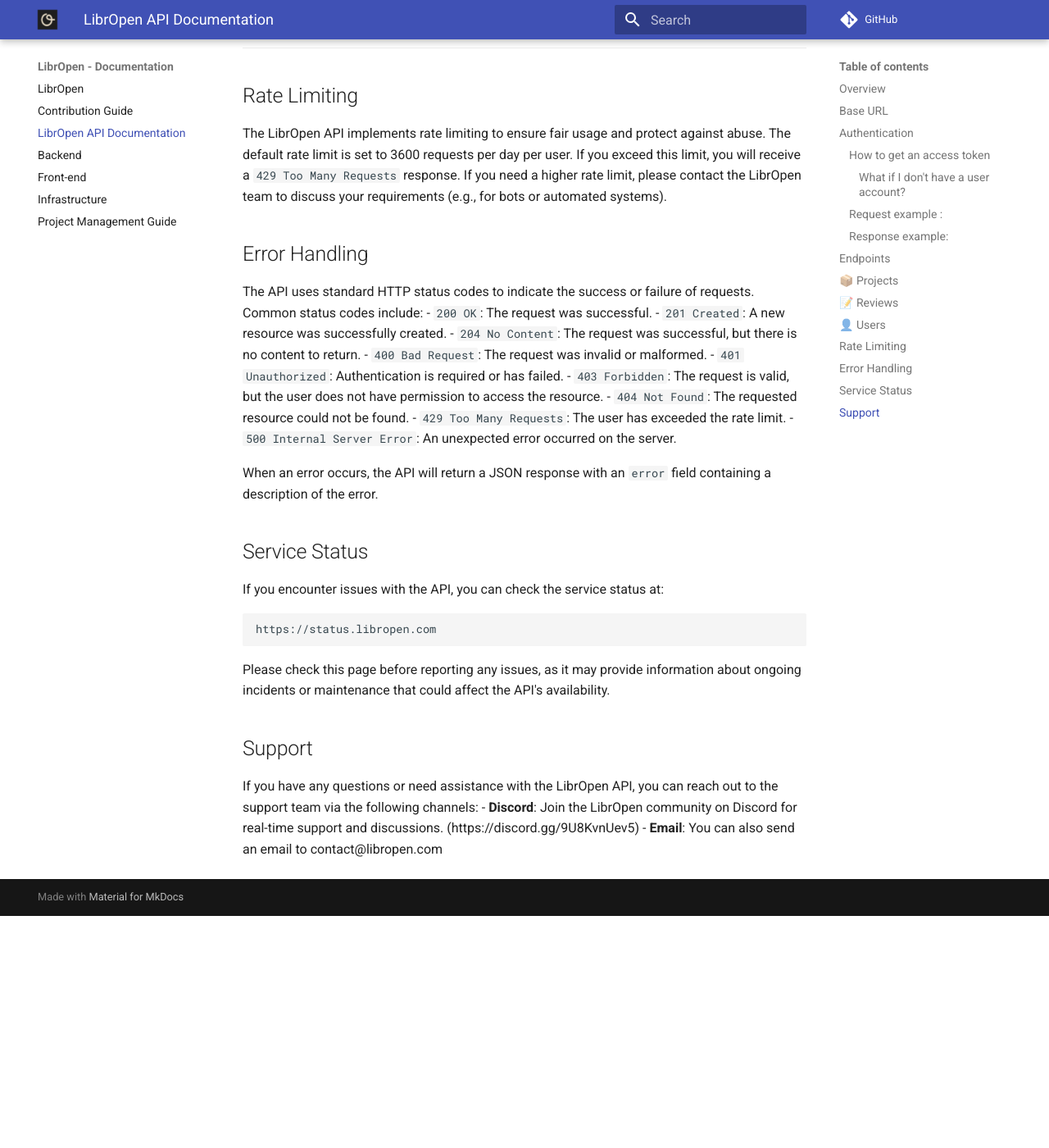
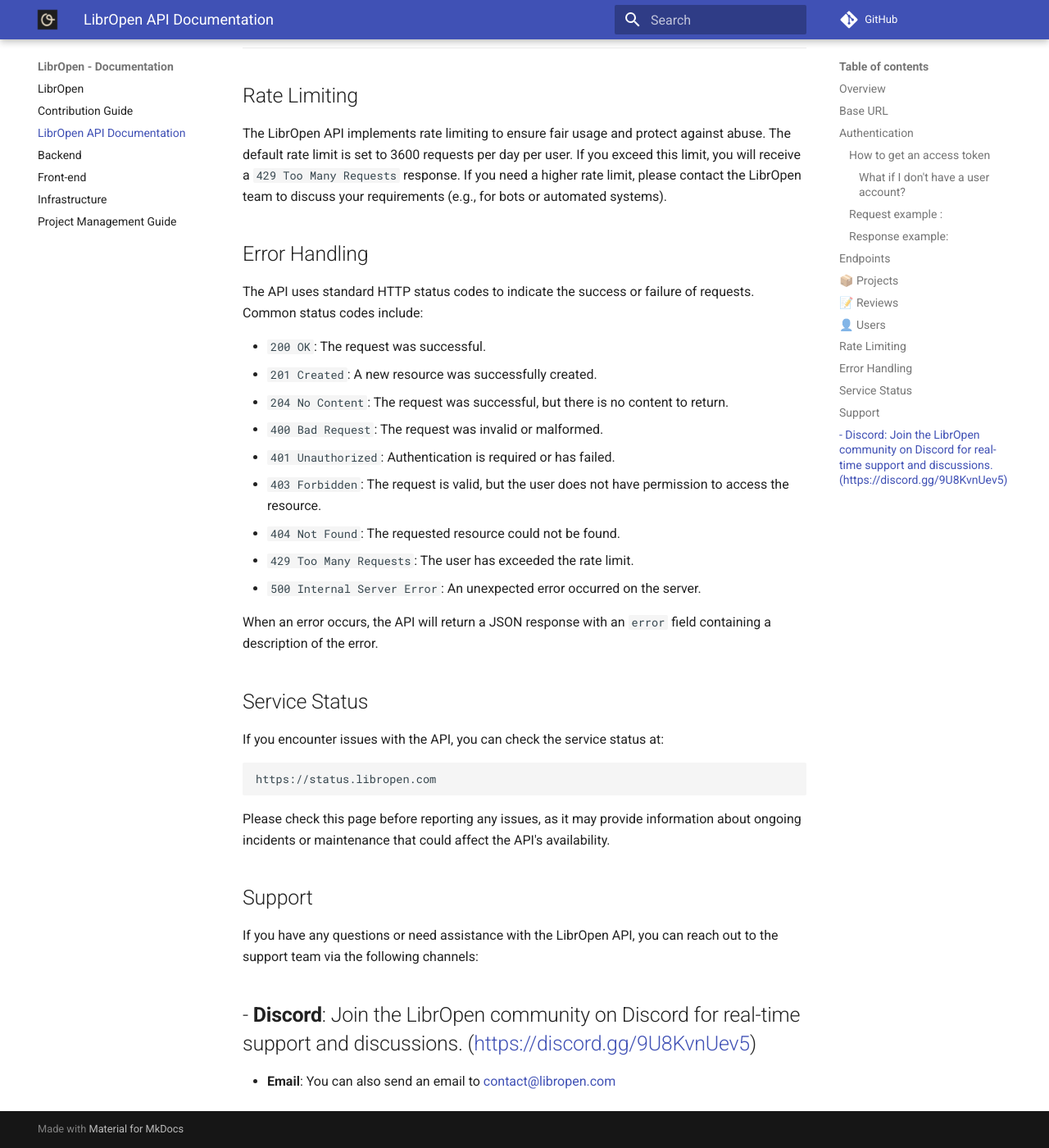
Before and after one commit to LibrOpen/Documentation, an MkDocs documentation site: the page built from docs/api.md, in a window 1280 px wide and 1400 px high, scrolled down 2605 px. Shown: the whole window at 82% size. Built offline with MkDocs 1.6.1 and Material for MkDocs 9.7.7, drawn with Linux system fonts in a browser that asks for light colours; comment, search, counter and statistics services are not loaded; before the commit the page ends 3722 px from its top, so only the background shows below that; some of the changed lines change nothing that is shown.

Commit message:
fix(api.md): improve formatting and clarity in error handling and support sections

```diff
--- a/docs/api.md
+++ b/docs/api.md
@@ -223,6 +223,7 @@
 ## Error Handling
 
 The API uses standard HTTP status codes to indicate the success or failure of requests. Common status codes include:
+
 - `200 OK`: The request was successful.
 - `201 Created`: A new resource was successfully created.
 - `204 No Content`: The request was successful, but there is no content to return.
@@ -248,5 +249,7 @@
 ## Support
 
 If you have any questions or need assistance with the LibrOpen API, you can reach out to the support team via the following channels:
-- **Discord**: Join the LibrOpen community on Discord for real-time support and discussions.  (https://discord.gg/9U8KvnUev5)
-- **Email**: You can also send an email to contact@libropen.com
+
+- **Discord**: Join the LibrOpen community on Discord for real-time support and discussions.  (<https://discord.gg/9U8KvnUev5>)
+-
+- **Email**: You can also send an email to <contact@libropen.com>
```
